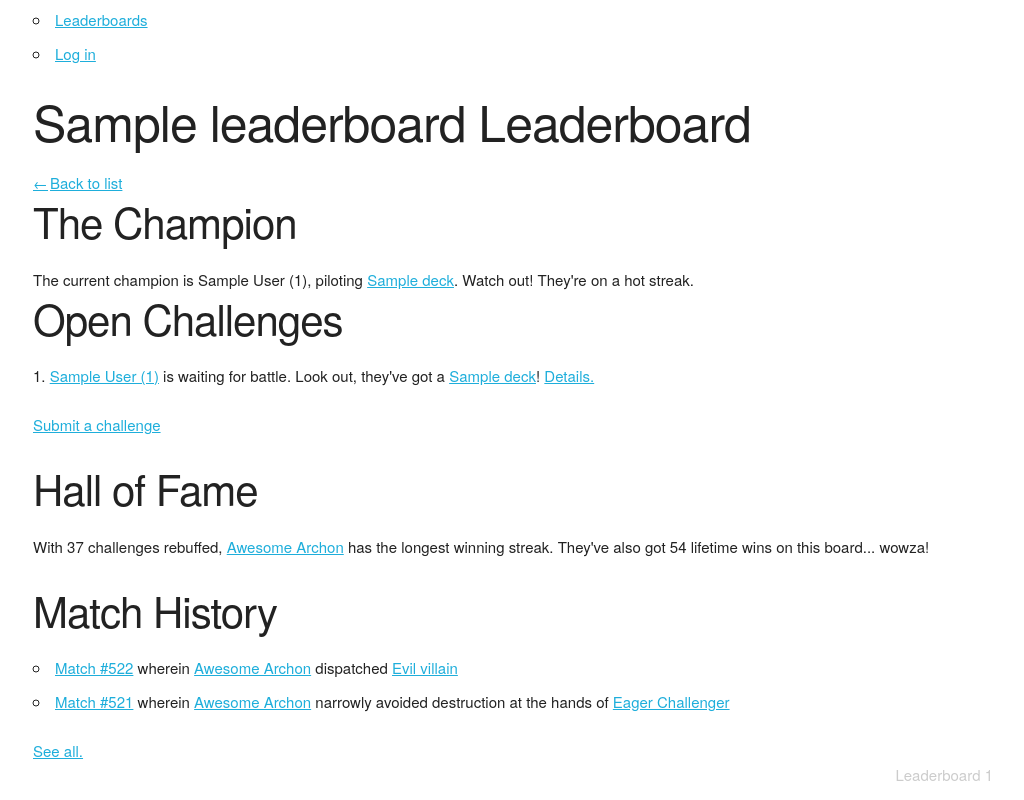
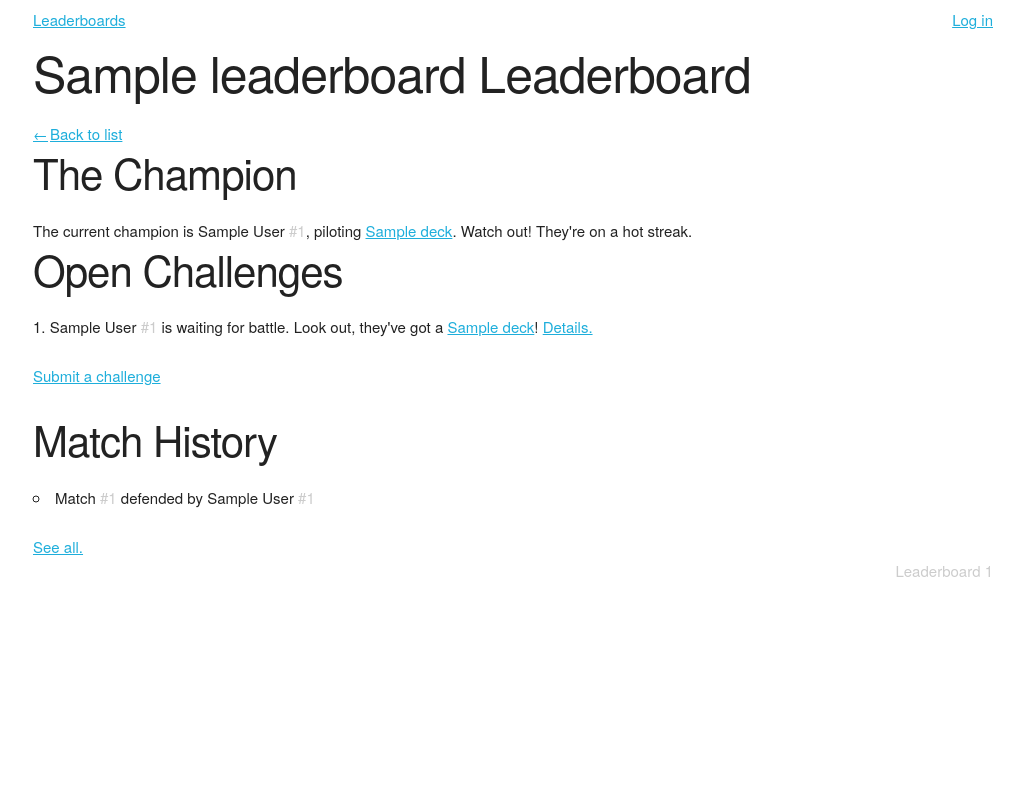
Before and after one commit to jtrussell/swindle, a Django app: a page that uses src/templates/page.html in a window 1280 px wide. Shown: the whole page, without its empty margins (127-1151 px from the left). Run offline with Django 3.2, Linux system fonts and the light colour scheme; tables that the repository leaves empty hold one stand-in row (values such as "Sample post").

Commit message:
Add better default displays for Results/Competitors

```diff
--- a/src/leaderboard/models.py
+++ b/src/leaderboard/models.py
@@ -1,6 +1,7 @@
 from django.db import models
 from django.contrib.auth.models import User
 from django.urls import reverse
+from django.utils.safestring import mark_safe
 
 
 class LeaderboardGroup(models.Model):
@@ -31,6 +32,9 @@ class Leaderboard(models.Model):
     def get_absolute_url(self):
         return reverse('show_leaderboard', kwargs={'leaderboard_slug': self.slug})
 
+    def last_five_results(self):
+        return Result.objects.filter(leaderboard=self)[:5]
+
     class Meta:
         ordering = ['sort_order']
 
@@ -58,6 +62,9 @@ class Competitor(models.Model):
 
     def __str__(self):
         return '{} ({})'.format(self.user.get_full_name(), self.id)
+
+    def html(self):
+        return mark_safe('<span class="competitor">{} <span class="text-muted">#{}</span></span>'.format(self.user.get_full_name(), self.id))
 
 
 class CompetitorDeck(models.Model):
@@ -112,6 +119,12 @@ class Result(models.Model):
     winner = models.ForeignKey(
         Competitor, on_delete=models.CASCADE, related_name='result_wins')
 
+    def __str__(self):
+        return 'Match #{}'.format(self.id)
+
+    def html(self):
+        return mark_safe('<span class="result">Match <span class="text-muted">#{}</span></span>'.format(self.id))
+
     def get_absolute_url(self):
         return reverse(
             'show_result',
--- a/src/leaderboard/templates/leaderboard/leaderboard-detail.html
+++ b/src/leaderboard/templates/leaderboard/leaderboard-detail.html
@@ -14,14 +14,14 @@
 {% if leaderboard.champion %}
   <h2>The Champion</h2>
   <div>
-    The current champion is {{leaderboard.champion}}, piloting <a href="{{leaderboard.champion.decks.first.get_dok_url}}">{{leaderboard.champion.decks.first}}</a>. Watch out! They're on a hot streak.
+    The current champion is {{leaderboard.champion.html}}, piloting <a href="{{leaderboard.champion.decks.first.get_dok_url}}">{{leaderboard.champion.decks.first}}</a>. Watch out! They're on a hot streak.
   </div>
 
   <h2>Open Challenges</h2>
   <ol>
     {% for challenge in leaderboard.challenges.all %}
     <li>
-      <a href="#">{{challenge.created_by}}</a> is waiting for battle. Look out, they've got a <a href="{{challenge.created_by.decks.first.get_dok_url}}">{{challenge.created_by.decks.first}}</a>!
+      {{challenge.created_by.html}} is waiting for battle. Look out, they've got a <a href="{{challenge.created_by.decks.first.get_dok_url}}">{{challenge.created_by.decks.first}}</a>!
       <a href="{{challenge.get_absolute_url}}">Details.</a>
     </li>
     {% endfor %}
@@ -31,18 +31,13 @@
     <a href="{% url 'show_challenge_form' leaderboard.slug %}">Submit a challenge</a>
   </p>
 
-  <h2>Hall of Fame</h2>
-  <p>With 37 challenges rebuffed, <a href="#">Awesome Archon</a> has the
-  longest winning streak. They've also got 54 lifetime wins on this board... wowza!</p>
-
   <h2>Match History</h2>
   <ul>
+    {% for result in leaderboard.last_five_results %}
     <li>
-      <a href="#">Match #522</a> wherein <a href="#">Awesome Archon</a> dispatched <a href="#">Evil villain</a>
+      {{result.html}} defended by {{result.defended_by.html}}
     </li>
-    <li>
-      <a href="#">Match #521</a> wherein <a href="#">Awesome Archon</a> narrowly avoided destruction at the hands of <a href="#">Eager Challenger</a>
-    </li>
+    {% endfor %}
   </ul>
   <a href="{% url 'show_results' leaderboard.slug %}">See all.</a>
 {% endif %}
--- a/src/leaderboard/templates/leaderboard/leaderboard-group.html
+++ b/src/leaderboard/templates/leaderboard/leaderboard-group.html
@@ -9,7 +9,7 @@
     <a href="{% url 'show_leaderboard' board.slug %}">{{board.name}}</a>
     {% if board.champion %}
     <div class="leaderboards-list__leaderboard-stats">
-        {{board.champion}} has {{board.champion_winning_streak}} wins with {{board.champion.decks.first}}.
+        {{board.champion.html}} has {{board.champion_winning_streak}} wins with {{board.champion.decks.first}}
     </div>
     {% else %}
     <div class="leaderboards-list__leaderboard-stats--empty">
--- a/src/static/css/main.css
+++ b/src/static/css/main.css
@@ -19,6 +19,26 @@ a.nav-back:before {
   color: var(--color-muted);
 }
 
+/**
+ * Top Nav
+ */
+ul.top-nav {
+  display: flex;
+  flex-direction: row;
+  list-style-type: none;
+}
+
+/**
+ * Utilities
+ */
+
+.flex-spacer {
+  flex-grow: 1;
+}
+
+.text-muted {
+  color: var(--color-muted);
+}
 
 /**
  * Overrides for Django fixtures
--- a/src/templates/page.html
+++ b/src/templates/page.html
@@ -26,13 +26,14 @@
     <p class="browserupgrade">You are using an <strong>outdated</strong> browser. Please <a href="https://browsehappy.com/">upgrade your browser</a> to improve your experience and security.</p>
   <![endif]-->
 
-  <nav role="navigation" class="container">
-    <ul>
+  <nav role="navigation">
+    <ul class="container top-nav">
       <li>
         <a href="{% url 'show_groups' %}">
           Leaderboards
         </a>
       </li>
+      <li class="flex-spacer"></li>
       <li>
         {% if user.is_authenticated %}
         <a href="/accounts/profile">Profile</a>
```
